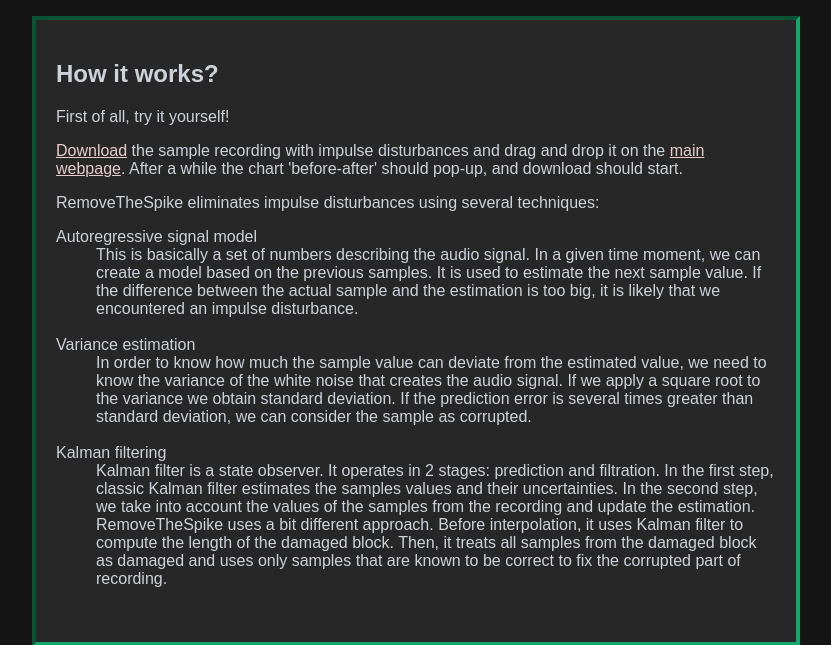
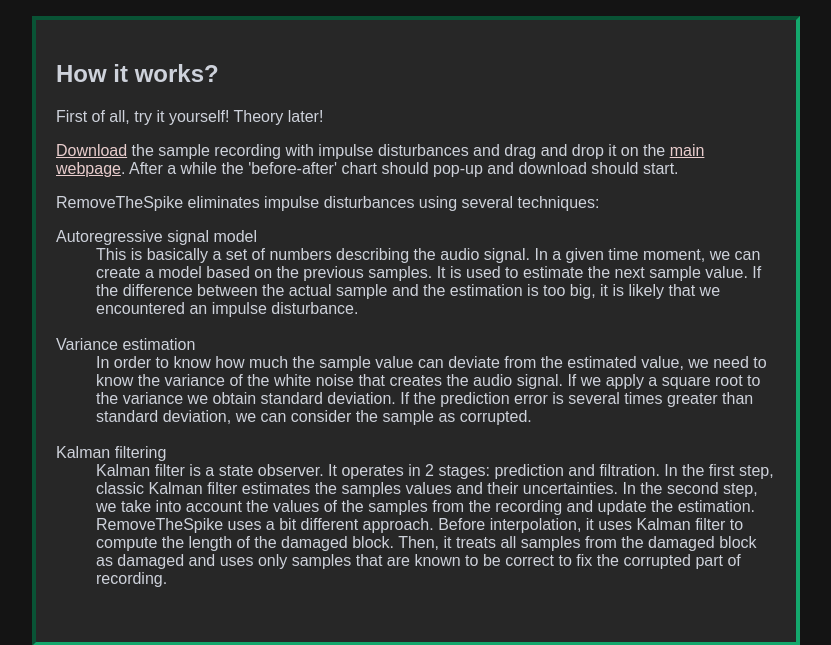
Before and after one commit to Areklis909/RemoveTheSpike_Web, a PHP site: page /howitworks.php in a window 1280 px wide. Shown: the part 207-852 px from the top of the page, without its empty margins (224-1055 px from the left). Run offline with PHP 8.4, Linux system fonts and the light colour scheme.

Commit message:
fix lines and intends

```diff
--- a/howitworks.php
+++ b/howitworks.php
@@ -7,10 +7,10 @@
 		<section class="row">
 			<div class="card">
 				<h2>How it works?</h2>
-				<p>First of all, try it yourself!</p>
+				<p>First of all, try it yourself! Theory later!</p>
 				<p>
 					<a href="downloads/example.wav" download="example.wav">Download</a> the sample recording with impulse disturbances and drag and drop it
-					on the <a href="index.php">main webpage</a>. After a while the chart 'before-after' should pop-up, and download should start.
+					on the <a href="index.php">main webpage</a>. After a while the 'before-after' chart should pop-up and download should start.
 				</p>
 				<p>
 					RemoveTheSpike eliminates impulse disturbances using several techniques:
--- a/index.php
+++ b/index.php
@@ -57,6 +57,7 @@
 					<p>
 						This website does not provide confidentiality of the uploaded data.
 						It means that someone eavsedropping on the Internet traffic can hijack what you send.
+						</br>
 						I will try my best to add the SSL/TLS in the future.
 					</p>
 				</div>
```
